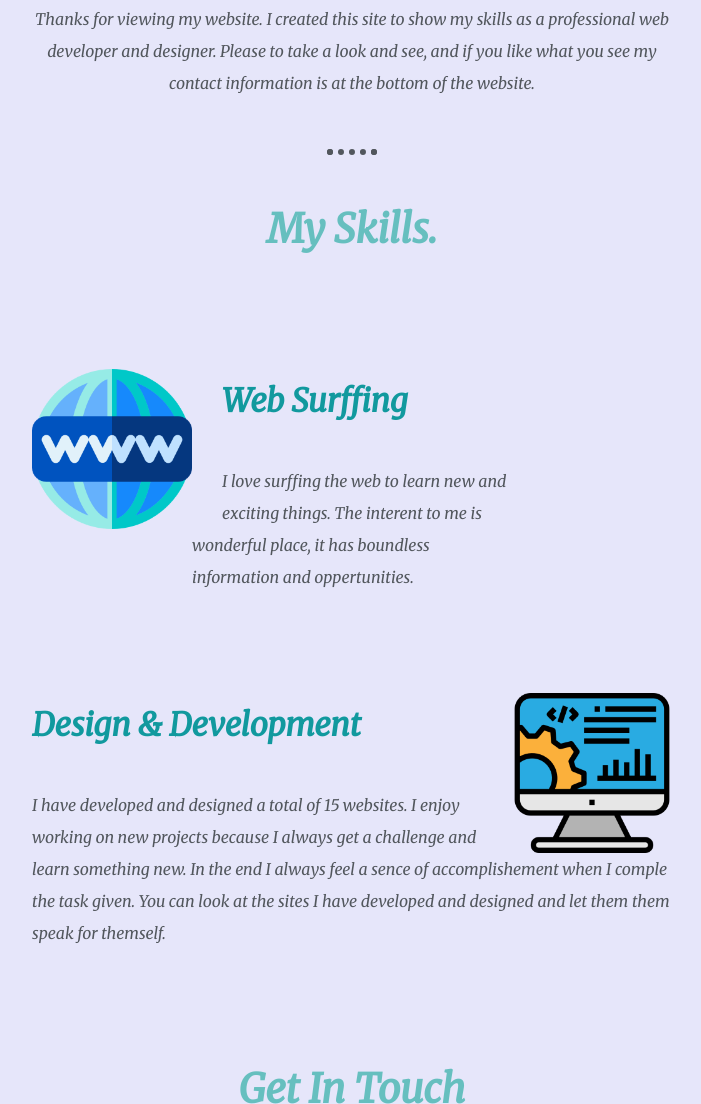
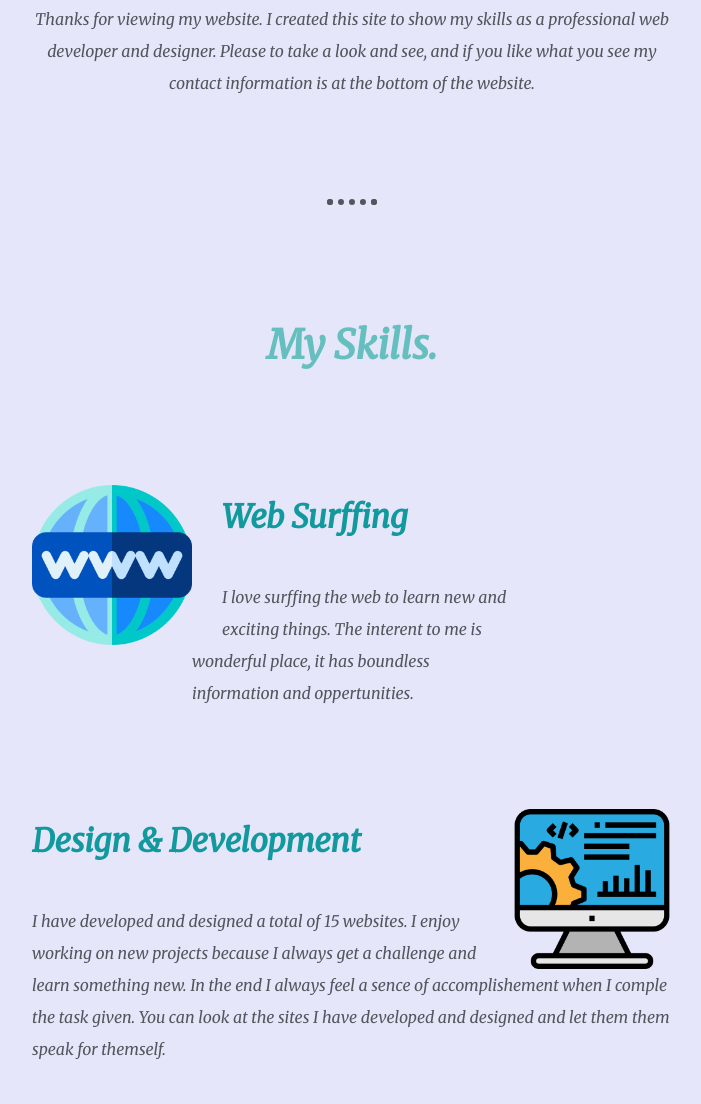
Before and after one commit to Shermike19/Personal, a plain HTML site: page index.html in a window 1280 px wide. Shown: the part 1444-2548 px from the top of the page, without its empty margins (288-989 px from the left). Drawn offline with Linux system fonts and the light colour scheme; a web font is replaced by a local one.

Commit message:
Update styles.css

```diff
--- a/CSS/styles.css
+++ b/CSS/styles.css
@@ -44,7 +44,7 @@ hr{
   width: 3%;
   border-width: 6px;
   border-bottom: none;
-  margin: 50px auto 20px;
+  margin: 100px auto 100px;
 }
 
 /************************ Class Selector **********************/
```
